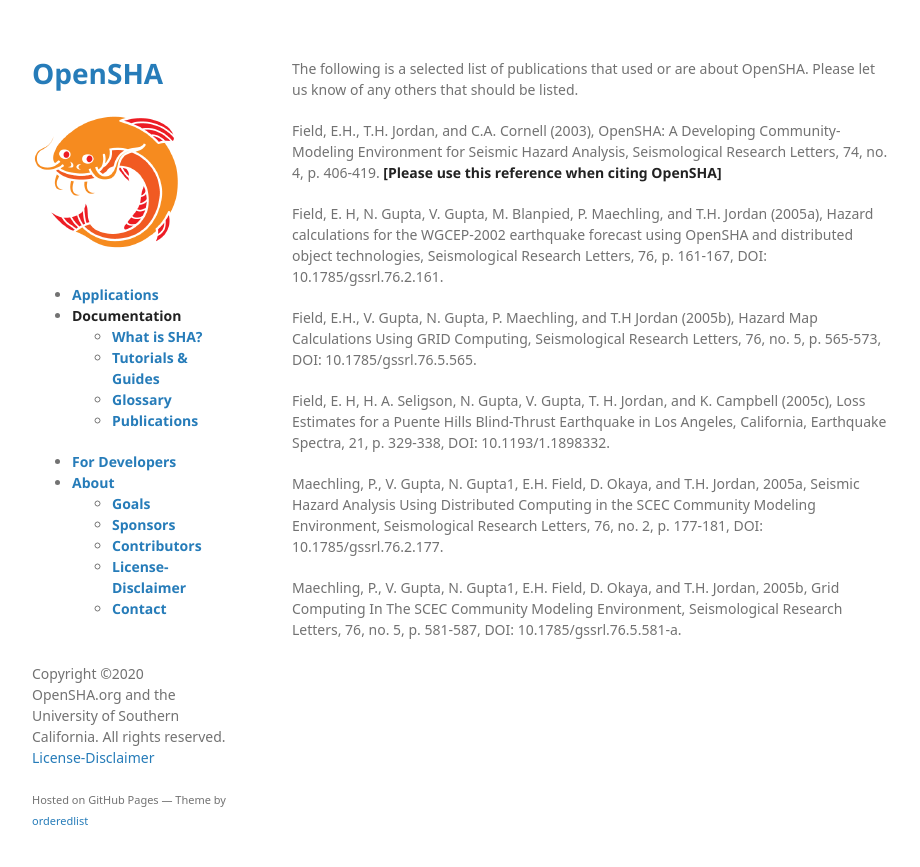
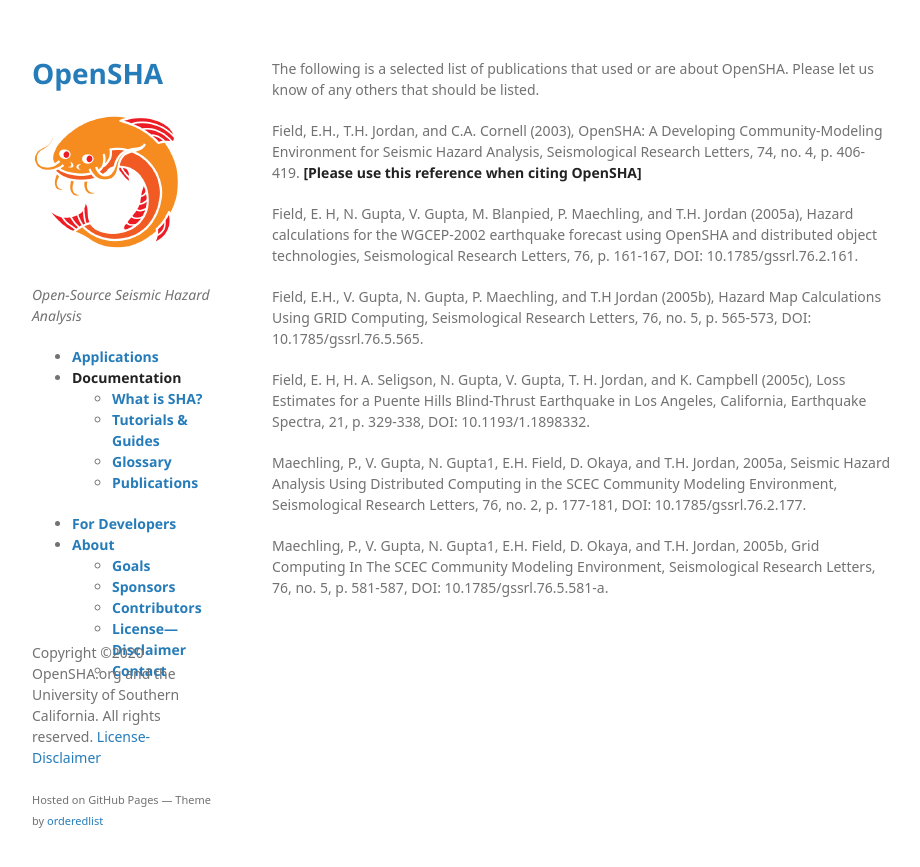
Before and after one commit to opensha/opensha.github.io, a Jekyll site: the page built from Publications.md, in a window 1280 px wide. Shown: the top 867 px of the page, without its empty margins (178-1098 px from the left). Built offline with Jekyll 4.4.1, drawn with Linux system fonts in a browser that asks for light colours; some web fonts are replaced; our own code applies the rules of GitHub Pages for plain Markdown files; a script that is not in the unit is left out.

Commit message:
formatting

```diff
--- a/_Sidebar.md
+++ b/_Sidebar.md
@@ -1,4 +1,6 @@
 [![OpenSHA](resources/opensha_logo_small.png)](Home)
+
+*Open-Source Seismic Hazard Analysis*
 
 * **[Applications](Applications)**
 * **Documentation**
@@ -11,5 +13,5 @@
   * **[Goals](Goals)**
   * **[Sponsors](Sponsors)**
   * **[Contributors](Contributors)**
-  * **[License-Disclaimer](License)**
+  * **[License&mdash;Disclaimer](License)**
   * **[Contact](Home#contact-us)**
--- a/_sass/jekyll-theme-minimal.scss
+++ b/_sass/jekyll-theme-minimal.scss
@@ -105,7 +105,7 @@
 }
 
 header {
-  width:200px;
+  width:180px;
   float:left;
   position:fixed;
   -webkit-font-smoothing:subpixel-antialiased;
@@ -172,7 +172,7 @@
 }
 
 section {
-  width:600px;
+  width:620px;
   float:right;
   padding-bottom:50px;
 }
@@ -189,7 +189,7 @@
 }
 
 footer {
-  width:200px;
+  width:180px;
   float:left;
   position:fixed;
   bottom:50px;
```
Also changed, not shown: 1 other file.
